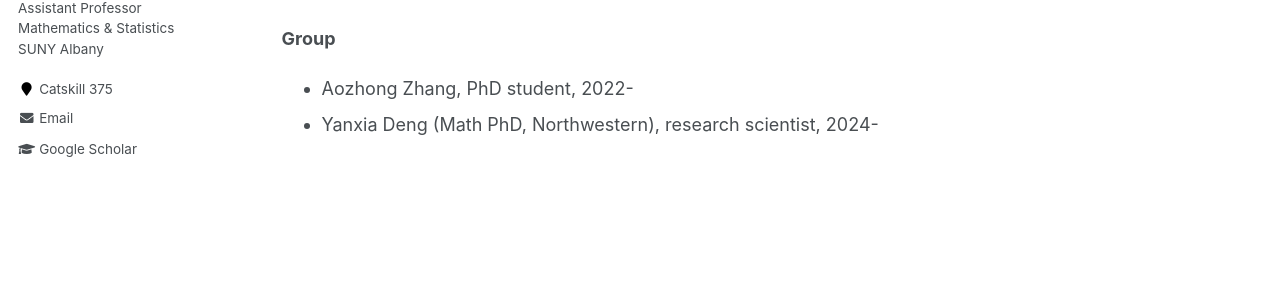
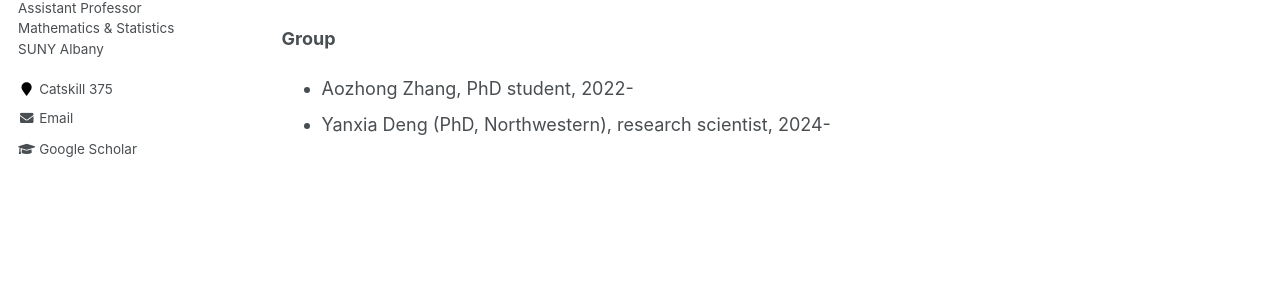
Before and after one commit to yin-penghang/yin-penghang.github.io, a Jekyll site: the page built from _pages/about.md, in a window 1280 px wide. Shown: the part 344-651 px from the top of the page. Built offline with Jekyll 4.4.1, drawn with Linux system fonts in a browser that asks for light colours.

Commit message:
Update about.md

```diff
--- a/_pages/about.md
+++ b/_pages/about.md
@@ -14,4 +14,4 @@ Currently, I am focused on advancing efficient inference and fine-tuning techniq
 
 **Group**
 - Aozhong Zhang, PhD student, 2022-
-- Yanxia Deng (Math PhD, Northwestern), research scientist, 2024-
+- Yanxia Deng (PhD, Northwestern), research scientist, 2024-
```
